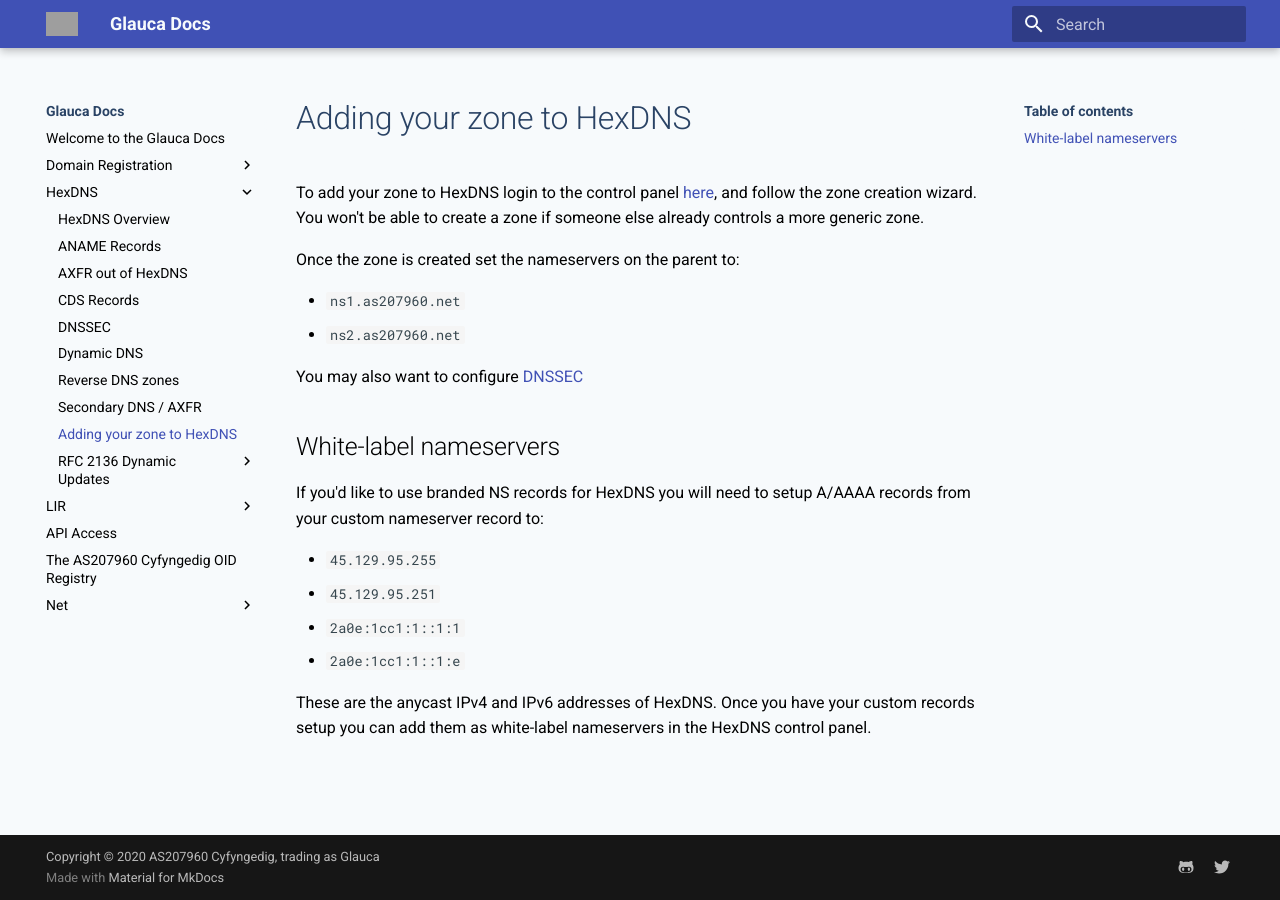
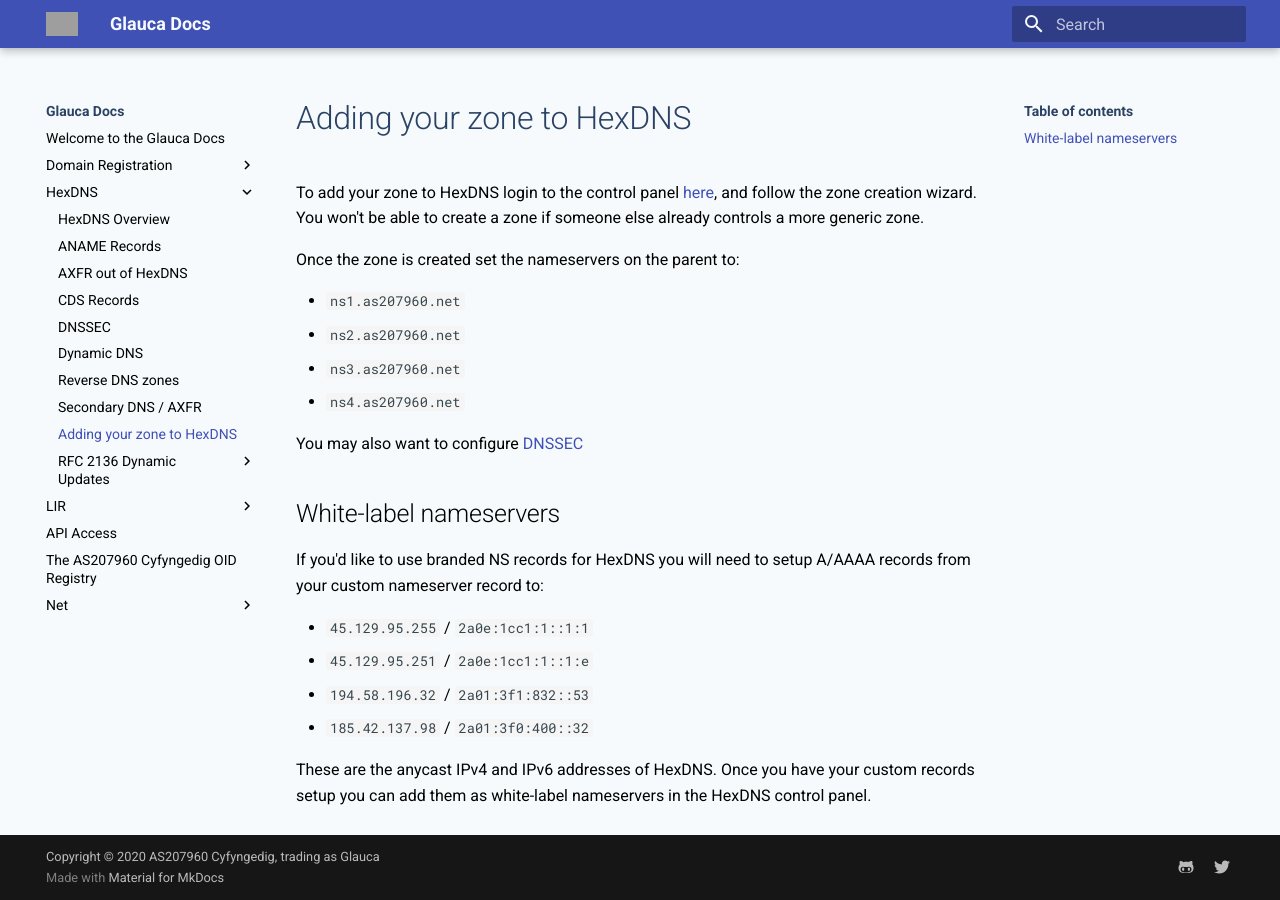
Before and after one commit to AS207960/docs, an MkDocs documentation site: the page built from docs/hexdns/setup.md, in a window 1280 px wide. Built offline with MkDocs 1.6.1 and Material for MkDocs 9.7.7, drawn with Linux system fonts in a browser that asks for light colours; grey boxes are pictures that could not be loaded.

Commit message:
add new netnod NS servers

```diff
--- a/docs/hexdns/setup.md
+++ b/docs/hexdns/setup.md
@@ -8,6 +8,8 @@
 
 - `ns1.as207960.net`
 - `ns2.as207960.net`
+- `ns3.as207960.net`
+- `ns4.as207960.net`
 
 You may also want to configure [DNSSEC](/hexdns/dnssec/)
 
@@ -16,10 +18,10 @@
 If you'd like to use branded NS records for HexDNS you will need to setup A/AAAA records
 from your custom nameserver record to:
 
-- `45.129.95.255`
-- `45.129.95.251`
-- `2a0e:1cc1:1::1:1`
-- `2a0e:1cc1:1::1:e`
+- `45.129.95.255` / `2a0e:1cc1:1::1:1`
+- `45.129.95.251` / `2a0e:1cc1:1::1:e`
+- `194.58.196.32` / `2a01:3f1:832::53`
+- `185.42.137.98` / `2a01:3f0:400::32`
 
 These are the anycast IPv4 and IPv6 addresses of HexDNS. Once you have your custom records
 setup you can add them as white-label nameservers in the HexDNS control panel.
```
Also changed, not shown: docs/index.md (+2 -2 lines), 1 other file.
